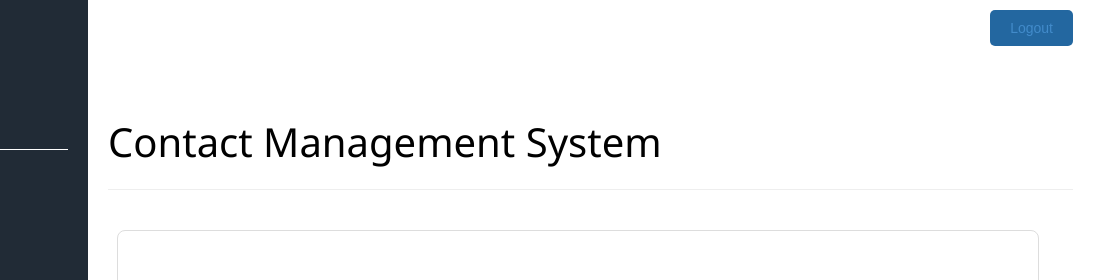
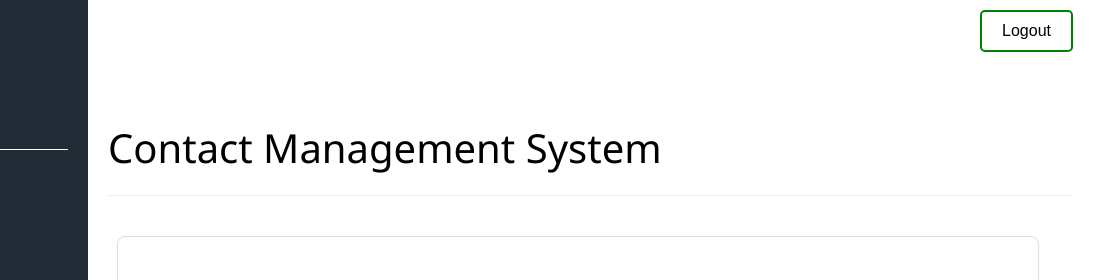
Before and after one commit to Night172003/Contact-MS--SIA, a plain HTML site: page index.html in a window 1280 px wide. Shown: the top 280 px of the page, 187-1280 px from the left. Drawn offline with nearby package versions, Linux system fonts and the light colour scheme; a script that the page names is missing.

Commit message:
Add files via upload

```diff
--- a/css/style.css
+++ b/css/style.css
@@ -197,7 +197,7 @@ a {
 .body .navigation .user img {
   margin-right: 8px;
   float: left;
-  border: 2px solid #2367a0;
+  border: 2px solid red;
   border-radius: 50%;
   width: 40px;
   height: 40px;
@@ -434,3 +434,20 @@ header .current-date {
 
   }
 }
+
+.Logout {
+  background-color: transparent;
+  border: 2px solid green; /* Adding a border with blue color */
+  padding: 10px 20px; /* Adjusting padding for better appearance */
+  margin: 0;
+  cursor: pointer;
+  font-size: 16px;
+  text-decoration: none;
+  color: black; /* Set the default color of the text to black */
+  display: inline-block;
+}
+
+/* Style the span inside the button */
+.Logout span {
+  color: black; /* Set the color of the text to black */
+}
--- a/index.html
+++ b/index.html
@@ -35,7 +35,7 @@
         <ul class="navigation">
             <li>
                 <div >
-                    <button class="name"><a href="Login.html" ><span>Logout</span></a></button>
+                    <button class="Logout"><a href="Login.html" ><span>Logout</span></a></button>
                 </div>
             </li>
         </ul>
```
Also changed, not shown: Login.html (+1 -1 lines), css/style1.css (+0 -16 lines).
